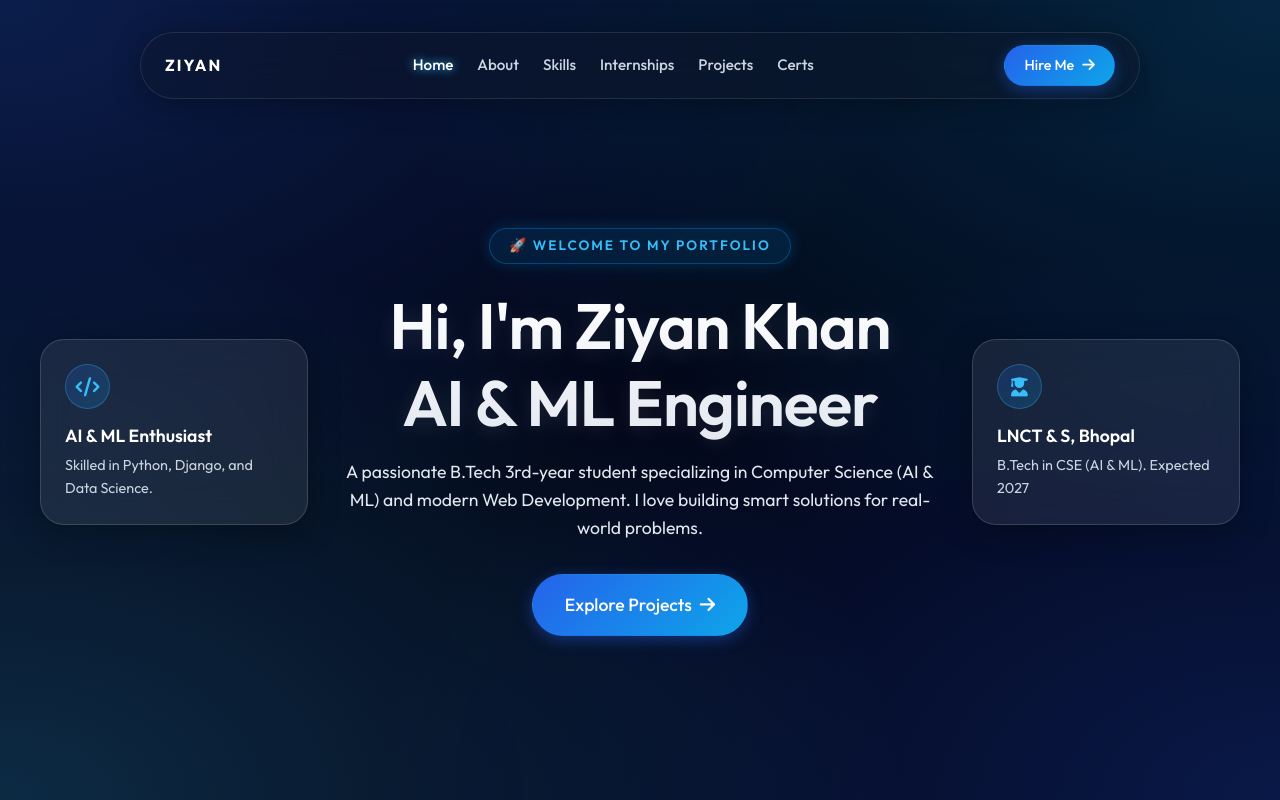
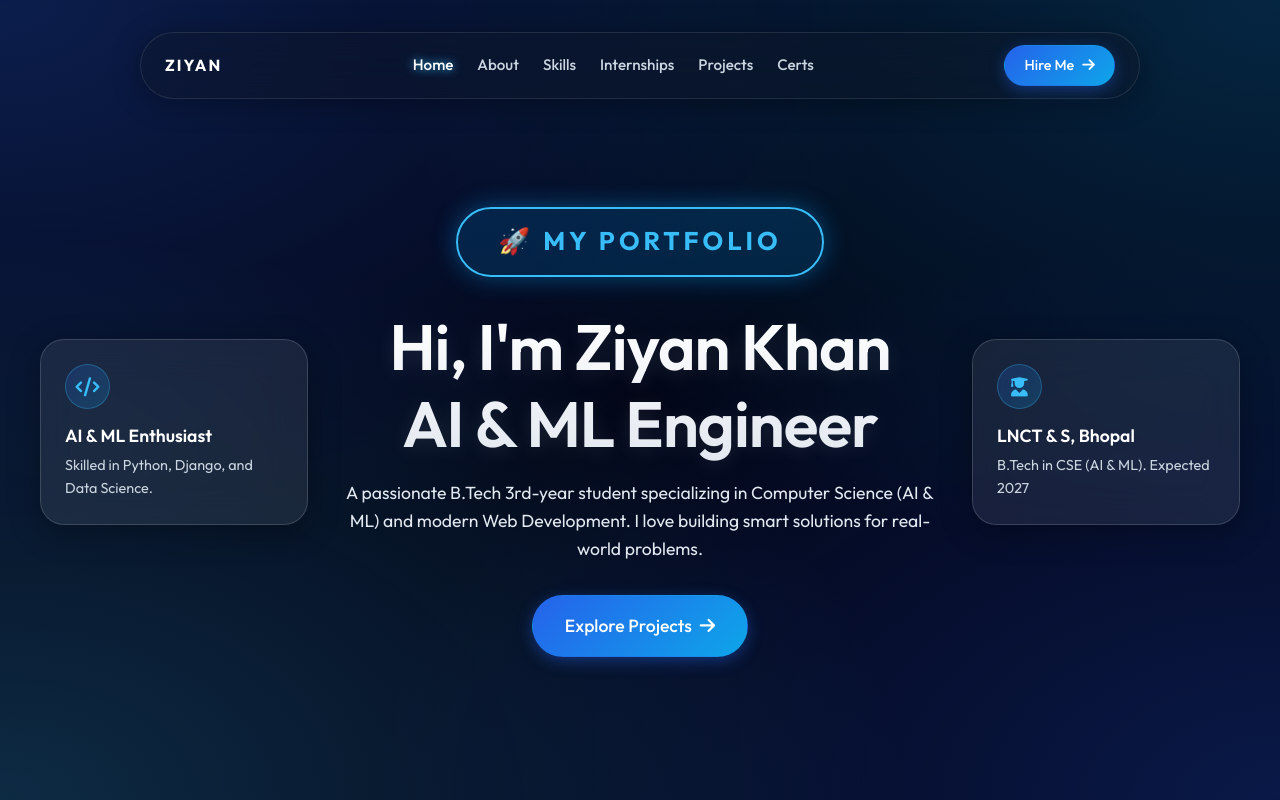
Before and after one commit to ziyankhan-coder/portfoliyo, a plain HTML site: page index.html in a window 1280 px wide. Shown: the top 800 px of the page. Drawn offline with Linux system fonts and the light colour scheme.

Commit message:
Made portfolio badge massive for thumbnail visibility

```diff
--- a/index.html
+++ b/index.html
@@ -36,7 +36,7 @@
                 </div>
 
                 <div class="center-focus">
-                    <div style="display: inline-block; padding: 0.4rem 1.2rem; background: rgba(0, 163, 255, 0.1); border: 1px solid rgba(0, 163, 255, 0.3); border-radius: 50px; color: var(--accent-color); font-weight: 600; font-size: 0.85rem; margin-bottom: 1.5rem; letter-spacing: 2px; text-transform: uppercase; box-shadow: 0 0 15px rgba(0, 163, 255, 0.2);">🚀 Welcome to my Portfolio</div>
+                    <div style="display: inline-block; padding: 0.8rem 2.5rem; background: rgba(0, 163, 255, 0.15); border: 2px solid var(--accent-color); border-radius: 50px; color: var(--accent-color); font-weight: 800; font-size: 1.6rem; margin-bottom: 2rem; letter-spacing: 4px; text-transform: uppercase; box-shadow: 0 0 25px rgba(0, 163, 255, 0.4);">🚀 MY PORTFOLIO</div>
                     <h1>Hi, I'm Ziyan Khan<br><span style="color: var(--accent-color);">AI & ML Engineer</span></h1>
                     <p class="subtitle">A passionate B.Tech 3rd-year student specializing in Computer Science (AI & ML) and modern Web Development. I love building smart solutions for real-world problems.</p>
                     <a href="#projects" class="btn-primary large">Explore Projects <i class="fa-solid fa-arrow-right"></i></a>
```
